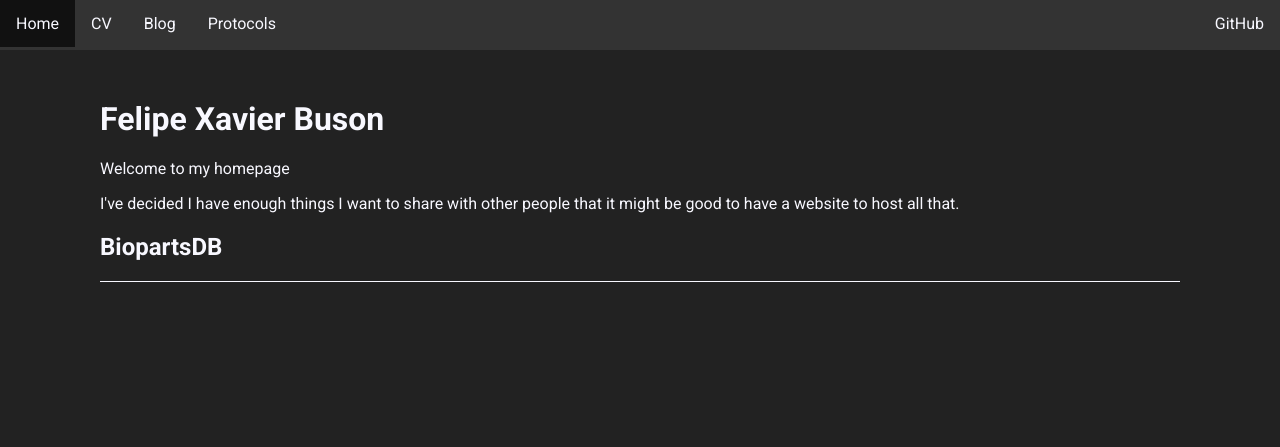
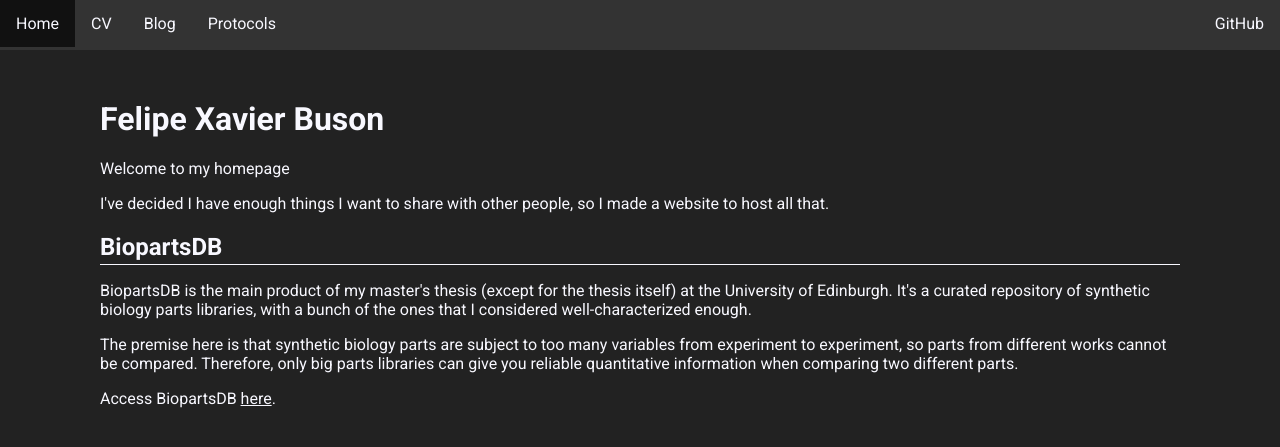
Before and after one commit to fxbuson/fxbuson.github.io, a Jekyll site: the page built from index.html, in a window 1280 px wide. Shown: the top 447 px of the page. Built offline with Jekyll 4.4.1, drawn with Linux system fonts in a browser that asks for light colours.

Commit message:
Added biopartsdb description and link

```diff
--- a/index.html
+++ b/index.html
@@ -7,9 +7,21 @@
 
 <p>Welcome to my homepage</p>
 
-<p>I've decided I have enough things I want to share with other people that it might be good to have a website to host all that.</p>
+<p>I've decided I have enough things I want to share with other people, so I made a website to host all that.</p>
 
 <h2>
     BiopartsDB
 </h2>
 <div class="divider"></div>
+
+<p>
+    BiopartsDB is the main product of my master's thesis (except for the thesis itself) at the University of Edinburgh.
+    It's a curated repository of synthetic biology parts libraries, with a bunch of the ones that I considered well-characterized enough.
+</p>
+<p>
+    The premise here is that synthetic biology parts are subject to too many variables from experiment to experiment, so parts from different works cannot be compared.
+    Therefore, only big parts libraries can give you reliable quantitative information when comparing two different parts.
+</p>
+<p>
+    Access BiopartsDB <a href="https://wanglab.net/biopartsdb">here</a>.
+</p>
--- a/stylesheets/style.css
+++ b/stylesheets/style.css
@@ -51,3 +51,8 @@
   width: 100%;
   background-color: ghostwhite;
 }
+
+h2
+{
+  margin-bottom: 3px;
+}
```
